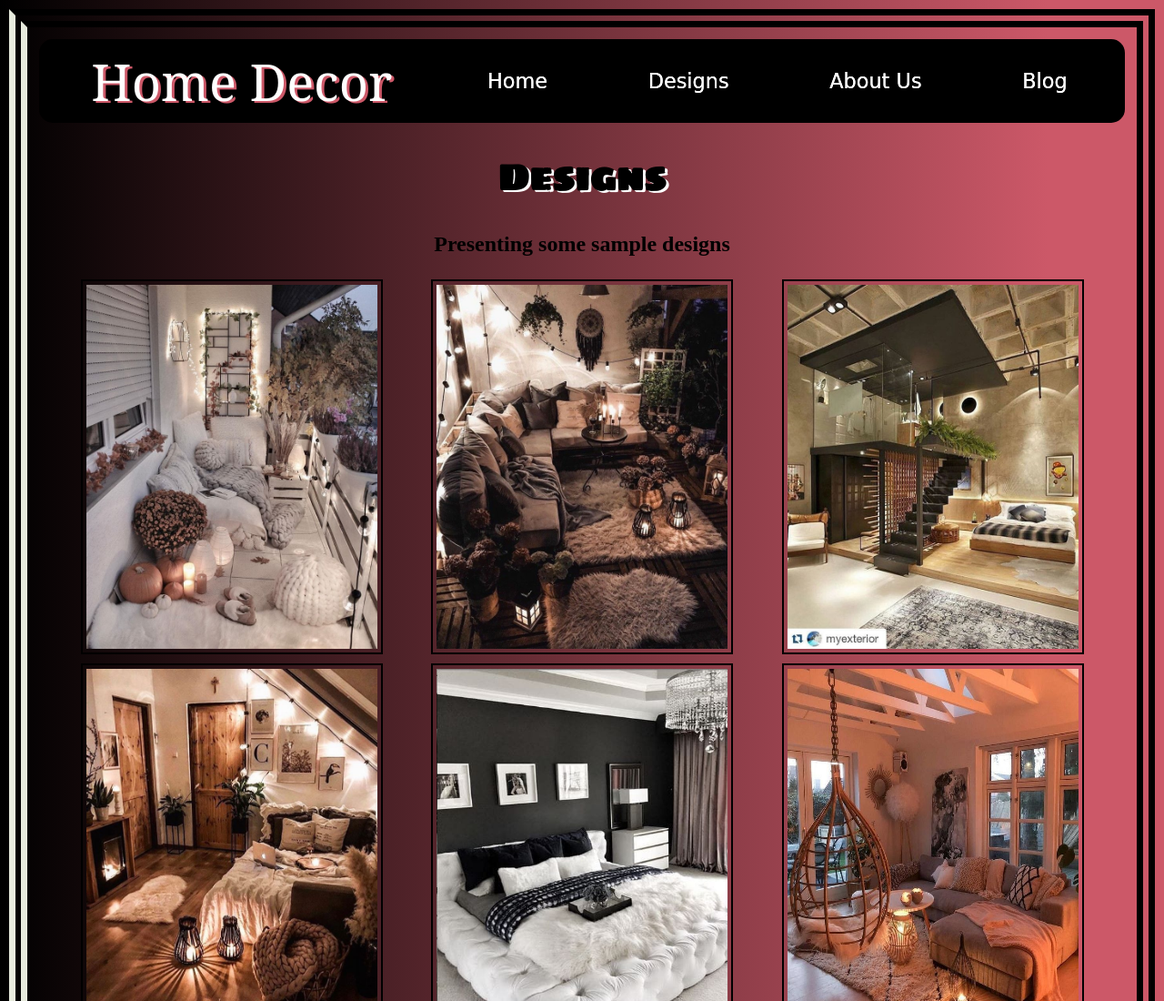
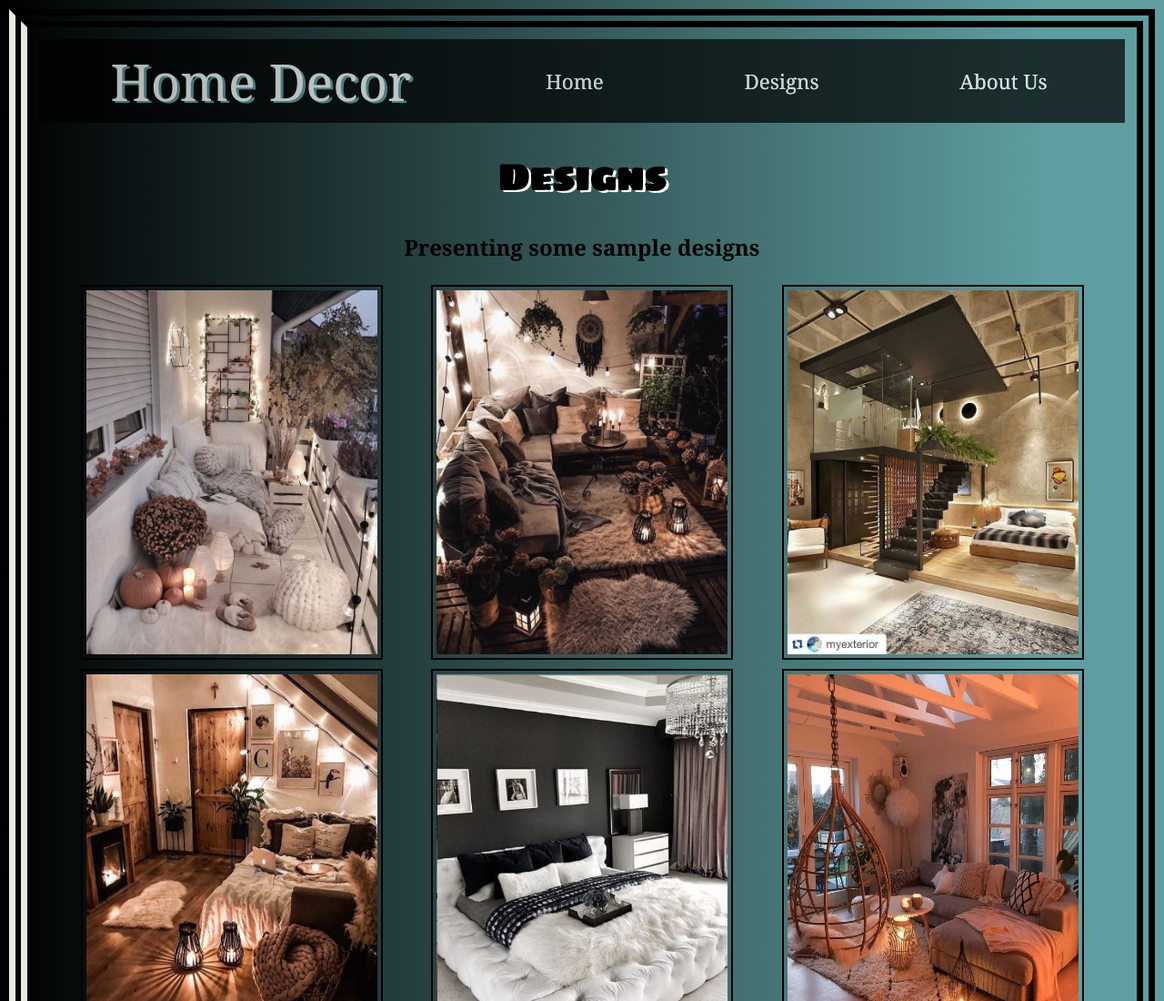
Before and after one commit to himanshiiarora/SIG-WEB-TASKS, a plain HTML site: page task-4/design.html in a window 1280 px wide. Shown: the top 1100 px of the page at 91% size. Drawn offline with Linux system fonts and the light colour scheme.

Commit message:
Changes in task-4 Home D

```diff
--- a/task-4/design.html
+++ b/task-4/design.html
@@ -14,7 +14,6 @@
     <a href="index.html" >Home</a>
     <a href="design.html">Designs</a>
     <a href="about.html">About Us</a>
-    <a href="#">Blog</a>
 </nav>
 <body>
     <h1>Designs</h1>
@@ -40,7 +39,8 @@
 <style>
     body{
         color: #FFFFFF;
-        background-image: linear-gradient(to right, #000000, #cc5868 90%);
+        /*background-image: linear-gradient(to right, #000000, #cc5868 90%);*/
+        background-image: linear-gradient(to right, #000000, cadetblue 90%);
         border-top: 20px double #000000;
         border-bottom: 20px double #000000;
         border-right: 20px double #000000;
@@ -63,7 +63,7 @@
         text-shadow: 3px 2px 0px #ffffff;
     }
     h2{
-        font-family: Ink Free;
+        font-family: Georgia, 'Times New Roman', Times, serif;
         text-align: center;
         color: #000000;
     }
@@ -77,26 +77,31 @@
         font-size: 3.5em;
         font-family: forte, Cochin, Georgia, Times, 'Times New Roman', serif;
 	    /*font-variant: small-caps;*/
-	    text-shadow: 3px 2px 0px #cc5868;
+	    text-shadow: 3px 2px 0px cadetblue;
         border: 3px solid black;
         align-items: center;
         justify-content: space-around;
+        opacity: 0.7;
+    }
+    nav:hover, nav:focus{
+        opacity: 1;
         border-radius: 15px;
     }
     nav a{
         margin: 2px;
-        padding: 4px;
+        padding: 5px;
         text-decoration: none;
-        flex-wrap: wrap;
         font-size: 0.4em;
         color: #ffffff;
         float: right;
-        font-family: cursive;
+        font-family: Georgia, 'Times New Roman', Times, serif;
+        text-align: center;
 	    text-shadow: 0px 0px 0px;
     }
     nav a:hover, nav a:focus{
-        border: 3px groove #ffffff;
+        border: 1px groove #ffffff;
         border-radius: 3px;
+        cursor: pointer;
     }
     img{
         width: 20em;
@@ -112,6 +117,9 @@
         img{
             width: 16em;
         }
+        nav{
+            opacity: 1;
+        }
     }
 </style>
 </html>
```
Also changed, not shown: task-4/about.html (+15 -6 lines), task-4/index.html (+10 -9 lines).
